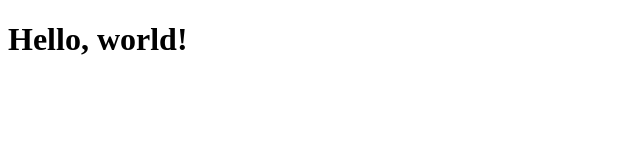
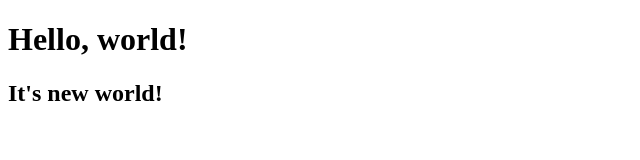
Before and after one commit to Carrion-Crow/CS50-Web, a plain HTML site: page index.html in a window 1280 px wide. Shown: the whole page, without its empty margins (0-640 px from the left). Drawn offline with Linux system fonts and the light colour scheme.

Commit message:
New world

```diff
--- a/index.html
+++ b/index.html
@@ -6,5 +6,6 @@
   </head>
   <body>
     <h1>Hello, world!</h1>
+    <h2>It's new world!</h2>
   </body>
 </html>
```
